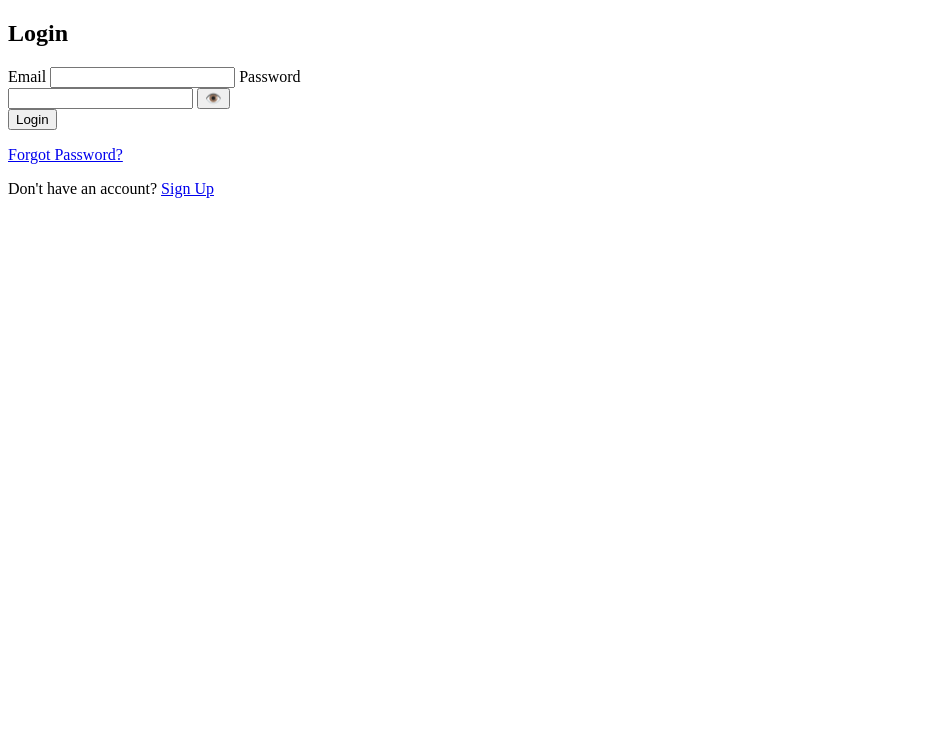
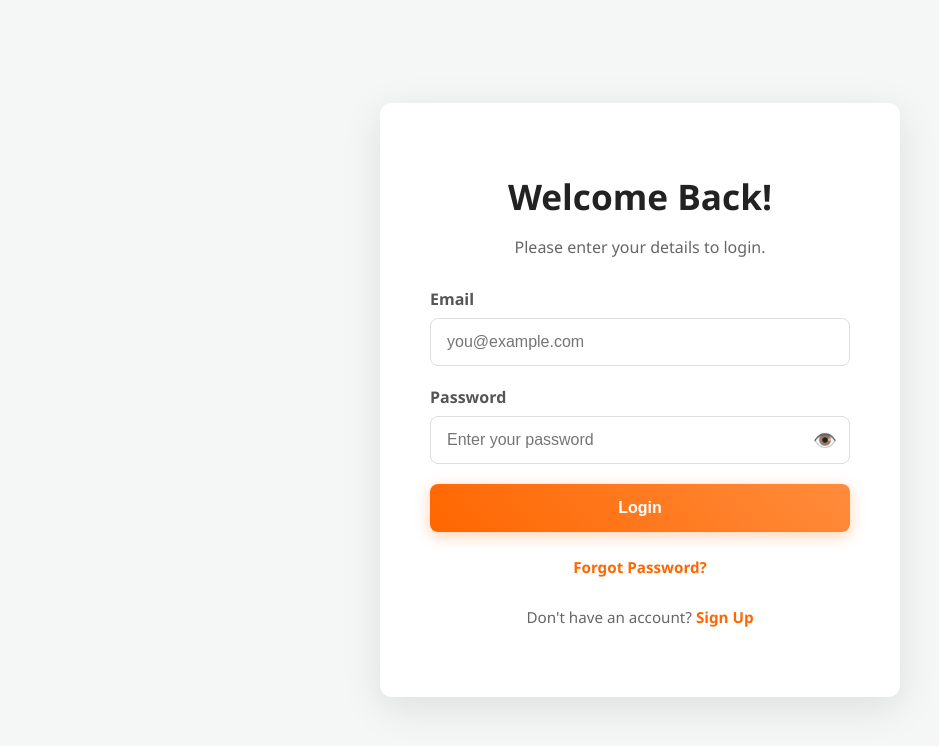
Before and after one commit to sudo-Brinthan/ecommerce-frontend, a website: page login.html in a window 1280 px wide. Shown: the whole page, without its empty margins (0-939 px from the left). Drawn offline with Linux system fonts and the light colour scheme.

Commit message:
signin page completed

```diff
--- a/login.html
+++ b/login.html
@@ -3,26 +3,35 @@
 <head>
   <meta charset="UTF-8" />
   <meta name="viewport" content="width=device-width, initial-scale=1.0" />
-  <title>Login</title>
-  <link rel="stylesheet" href="styles.css" />
+  <title>Login - MyBrand</title>
+  <link rel="stylesheet" href="styles/auth.css" />
 </head>
 <body>
   <div class="form-container">
-    <h2>Login</h2>
+    <h2>Welcome Back!</h2>
+    <p>Please enter your details to login.</p>
+
     <form id="login-form">
-      <label>Email</label>
-      <input type="email" name="email" required />
+      <div class="input-group">
+        <label for="email">Email</label>
+        <input type="email" id="email" name="email" placeholder="you@example.com" required />
+      </div>
 
-      <label>Password</label>
-      <div class="password-wrapper">
-        <input type="password" name="password" required />
-        <button type="button" class="toggle-password">👁️</button>
+      <div class="input-group">
+        <label for="password">Password</label>
+        <div class="password-wrapper">
+          <input type="password" id="password" name="password" placeholder="Enter your password" required />
+          <button type="button" class="toggle-password">👁️</button>
+        </div>
       </div>
 
       <button type="submit">Login</button>
     </form>
-    <p><a href="#">Forgot Password?</a></p>
-    <p>Don't have an account? <a href="signup.html">Sign Up</a></p>
+
+    <div class="form-footer">
+      <p><a href="#">Forgot Password?</a></p>
+      <p>Don't have an account? <a href="signup.html">Sign Up</a></p>
+    </div>
   </div>
 </body>
 </html>
--- a/styles/auth.css
+++ b/styles/auth.css
@@ -1,76 +1,138 @@
 /* auth.css */
 
-/* Container styles for login/signup forms */
-.auth-container {
-  max-width: 400px;
-  margin: 80px auto;
-  padding: 40px;
-  background-color: #ffffff;
-  box-shadow: 0 10px 25px rgba(0, 0, 0, 0.1);
-  border-radius: 12px;
-  text-align: center;
+/* General Body Styles */
+body {
+  font-family: 'Segoe UI', 'Roboto', 'Helvetica Neue', Arial, sans-serif;
+  background-color: #f4f7f6;
+  margin: 0;
+  display: flex;
+  justify-content: center;
+  align-items: center;
+  min-height: 100vh;
 }
 
-.auth-container h2 {
-  font-size: 2rem;
+/* Form Container */
+.form-container {
+  background-color: #ffffff;
+  padding: 40px 50px;
+  border-radius: 12px;
+  box-shadow: 0 10px 40px rgba(0, 0, 0, 0.1);
+  width: 100%;
+  max-width: 420px;
+  text-align: center;
+  transition: all 0.3s ease-in-out;
+}
+
+.form-container:hover {
+  transform: translateY(-5px);
+  box-shadow: 0 15px 50px rgba(0, 0, 0, 0.12);
+}
+
+/* Page Title (Login/Sign Up) */
+.form-container h2 {
+  font-size: 2.2rem;
+  font-weight: 700;
+  color: #222;
+  margin-bottom: 10px;
+}
+
+.form-container p {
+  color: #666;
+  margin-bottom: 30px;
+}
+
+/* Input Fields */
+.input-group {
   margin-bottom: 20px;
+  text-align: left;
+}
+
+.input-group label {
+  display: block;
+  font-weight: 600;
+  color: #555;
+  margin-bottom: 8px;
+}
+
+.input-group input {
+  width: 100%;
+  padding: 14px 16px;
+  font-size: 1rem;
+  border: 1px solid #ddd;
+  border-radius: 8px;
+  box-sizing: border-box;
+  transition: all 0.3s ease;
+}
+
+.input-group input:focus {
+  outline: none;
+  border-color: #ff6600;
+  box-shadow: 0 0 0 4px rgba(255, 102, 0, 0.1);
+}
+
+/* Password wrapper for the toggle icon */
+.password-wrapper {
+  position: relative;
+  display: flex;
+  align-items: center;
+}
+
+.password-wrapper input {
+  padding-right: 50px;
+}
+
+.toggle-password {
+  position: absolute;
+  right: 1px;
+  top: 1px;
+  bottom: 1px;
+  width: 48px;
+  background: none;
+  border: none;
+  cursor: pointer;
+  font-size: 1.2rem;
+  color: #888;
+  transition: color 0.2s;
+}
+
+.toggle-password:hover {
   color: #333;
 }
 
-.auth-container form {
-  display: flex;
-  flex-direction: column;
-  gap: 20px;
+/* Submit Button */
+button[type="submit"] {
+  width: 100%;
+  padding: 15px;
+  font-size: 1rem;
+  font-weight: 700;
+  color: #fff;
+  background: linear-gradient(45deg, #ff6600, #ff8c3c);
+  border: none;
+  border-radius: 8px;
+  cursor: pointer;
+  transition: all 0.3s ease;
+  box-shadow: 0 4px 15px rgba(255, 102, 0, 0.3);
 }
 
-.auth-container input[type="email"],
-.auth-container input[type="password"],
-.auth-container input[type="text"] {
-  padding: 12px;
-  border-radius: 6px;
-  border: 1px solid #ccc;
-  font-size: 1rem;
+button[type="submit"]:hover {
+  transform: translateY(-2px);
+  box-shadow: 0 6px 20px rgba(255, 102, 0, 0.4);
 }
 
-.auth-container input:focus {
-  border-color: #ff6600;
-  outline: none;
-  box-shadow: 0 0 5px rgba(255, 102, 0, 0.4);
+/* Helper text and links */
+.form-footer {
+  margin-top: 25px;
+  font-size: 0.95rem;
+  color: #555;
 }
 
-.auth-container button {
-  background-color: #ff6600;
-  color: white;
-  padding: 12px;
-  font-size: 1rem;
-  border: none;
-  border-radius: 6px;
-  cursor: pointer;
-  transition: background-color 0.3s ease;
+.form-footer a {
+  color: #ff6600;
+  font-weight: 600;
+  text-decoration: none;
+  transition: text-decoration 0.2s;
 }
 
-.auth-container button:hover {
-  background-color: #e65c00;
-}
-
-.auth-container .link {
-  margin-top: 15px;
-  font-size: 0.9rem;
-}
-
-.auth-container .link a {
-  color: #ff6600;
-  text-decoration: none;
-}
-
-.auth-container .link a:hover {
+.form-footer a:hover {
   text-decoration: underline;
 }
-
-/* Responsive */
-@media (max-width: 500px) {
-  .auth-container {
-    margin: 40px 20px;
-    padding: 30px;
-  }
-}
```
Also changed, not shown: signup.html (+27 -13 lines).
